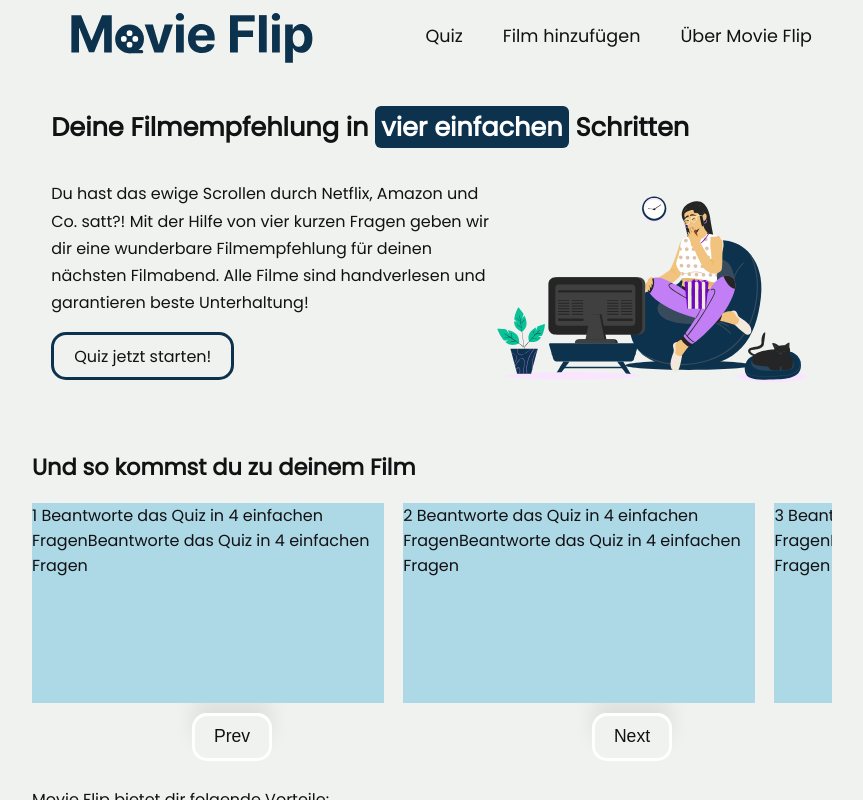
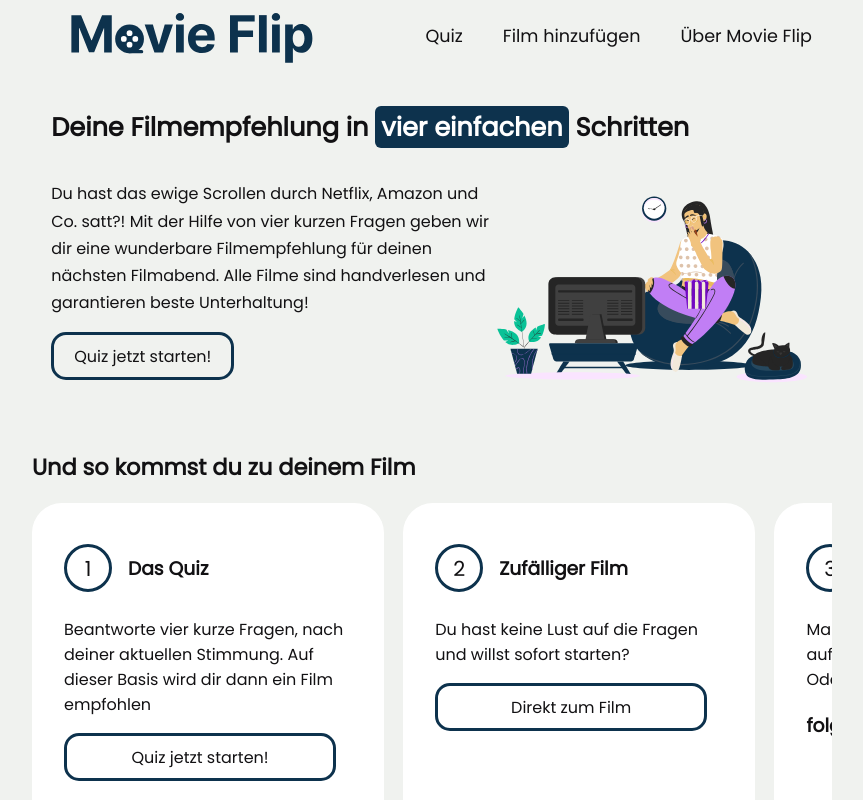
Before and after one commit to flipkoehler/capstone-project-ts, a Next.js app: page / in a window 1280 px wide. Shown: the top 800 px of the page, without its empty margins (208-1071 px from the left). Built offline with nearby package versions, Linux system fonts and the light colour scheme.

Commit message:
add some sweet styling to the slider

```diff
--- a/components/Slider/Slider.tsx
+++ b/components/Slider/Slider.tsx
@@ -1,6 +1,7 @@
 import useEmblaCarousel, { EmblaOptionsType } from "embla-carousel-react";
 import { useCallback } from "react";
 import styled from "styled-components";
+import Link from "next/link";
 
 type PropType = {
   options?: EmblaOptionsType;
@@ -31,16 +32,36 @@ export default function Slider() {
       <StyledSliderContainerDiv ref={emblaRef}>
         <StyledSliderContainerParentDiv>
           <StyledSliderItemDiv>
-            1 Beantworte das Quiz in 4 einfachen FragenBeantworte das Quiz in 4
-            einfachen Fragen
+            <StyledHeadlineDiv>
+              <StyledNumberDiv>1</StyledNumberDiv>
+              <h3>Das Quiz</h3>
+            </StyledHeadlineDiv>
+            <p>
+              Beantworte vier kurze Fragen, nach deiner aktuellen Stimmung. Auf
+              dieser Basis wird dir dann ein Film empfohlen
+            </p>
+            <StyledLink href="/quiz">Quiz jetzt starten!</StyledLink>
           </StyledSliderItemDiv>
           <StyledSliderItemDiv>
-            2 Beantworte das Quiz in 4 einfachen FragenBeantworte das Quiz in 4
-            einfachen Fragen
+            <StyledHeadlineDiv>
+              <StyledNumberDiv>2</StyledNumberDiv>
+              <h3>Zufälliger Film</h3>
+            </StyledHeadlineDiv>
+            <p>Du hast keine Lust auf die Fragen und willst sofort starten?</p>
+            <StyledLink href="/movie-recommendation">
+              Direkt zum Film
+            </StyledLink>
           </StyledSliderItemDiv>
           <StyledSliderItemDiv>
-            3 Beantworte das Quiz in 4 einfachen FragenBeantworte das Quiz in 4
-            einfachen Fragen
+            <StyledHeadlineDiv>
+              <StyledNumberDiv>3</StyledNumberDiv>
+              <h3>Ein Film mit</h3>
+            </StyledHeadlineDiv>
+            <p>
+              Manchmal hat man einfach Lust auf einen Film mit Kevin Costner.
+              Oder vielleicht Tom Hanks?!
+            </p>
+            <h3>folgt bald!</h3>
           </StyledSliderItemDiv>
         </StyledSliderContainerParentDiv>
       </StyledSliderContainerDiv>
@@ -62,14 +83,17 @@ const StyledSliderContainerParentDiv = styled.div`
 
 const StyledSliderItemDiv = styled.div`
   flex: 0 0 44%;
+  flex-wrap: wrap;
   min-width: 0;
   max-width: 100%;
-  background-color: lightblue;
-  height: 200px;
+  background-color: var(--globalWhite);
+  border-radius: 30px 30px 0px 30px;
+
   margin-right: 1.2rem;
-
+  padding: 2rem;
   @media screen and (max-width: 600px) {
-    flex: 0 0 100%;
+    flex: 0 0 92%;
+    margin: 0 1rem 0 1rem;
   }
 `;
 
@@ -97,3 +121,36 @@ const StyledControlsDiv = styled.div`
   flex-wrap: wrap;
   justify-content: center;
 `;
+
+const StyledHeadlineDiv = styled.div`
+  display: flex;
+  flex-wrap: wrap;
+  align-items: center;
+`;
+
+const StyledNumberDiv = styled.div`
+  width: 3rem;
+  height: 3rem;
+  border-radius: 50%;
+  display: flex;
+  align-items: center;
+  justify-content: center;
+  border: 0.2rem solid var(--darkBlue);
+  font-size: 1.3rem;
+  margin-right: 1rem;
+`;
+
+const StyledLink = styled(Link)`
+  max-width: 20rem;
+  max-height: 3rem;
+  border: 0.2rem solid var(--darkBlue);
+  color: var(--smokey-black);
+  margin: 1rem 1rem 1rem 0;
+  padding: 20px;
+  border-radius: 15px;
+  text-align: center;
+  text-decoration: none;
+  display: flex;
+  align-items: center;
+  justify-content: center;
+`;
```
